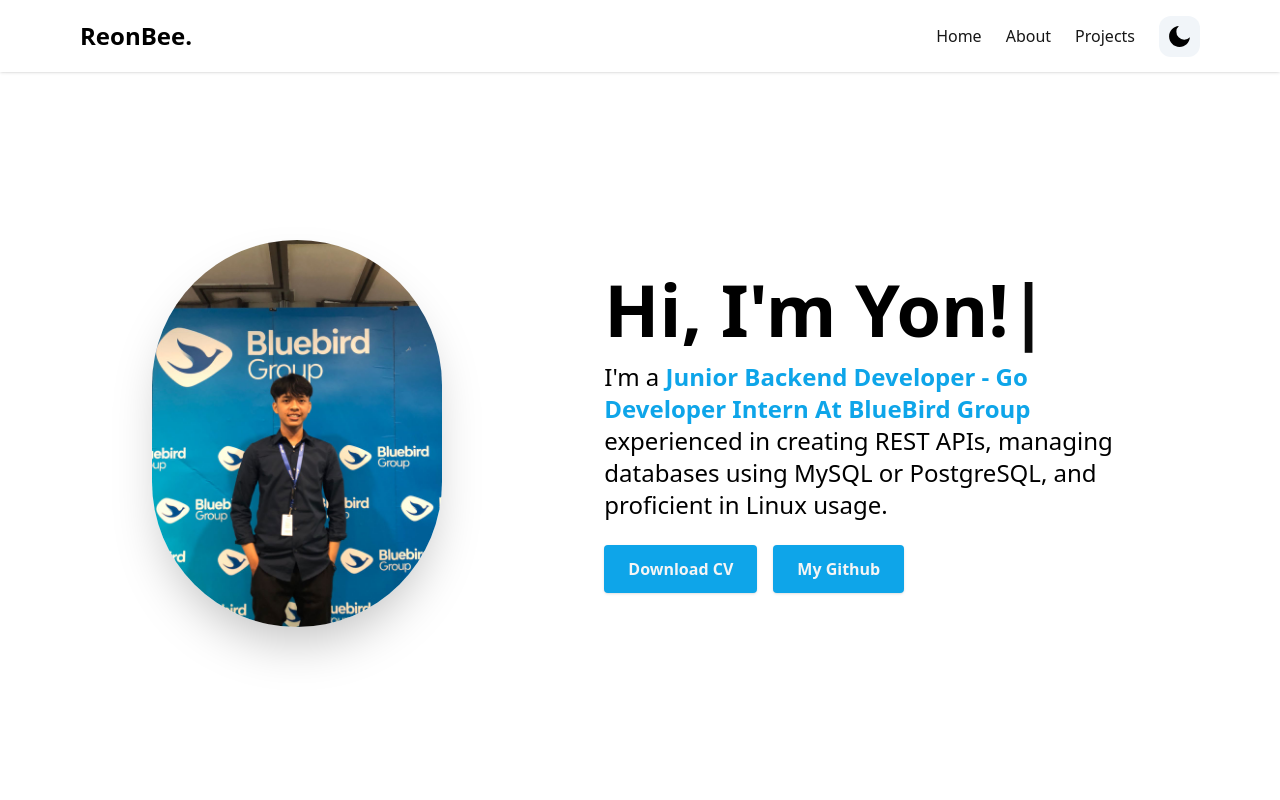
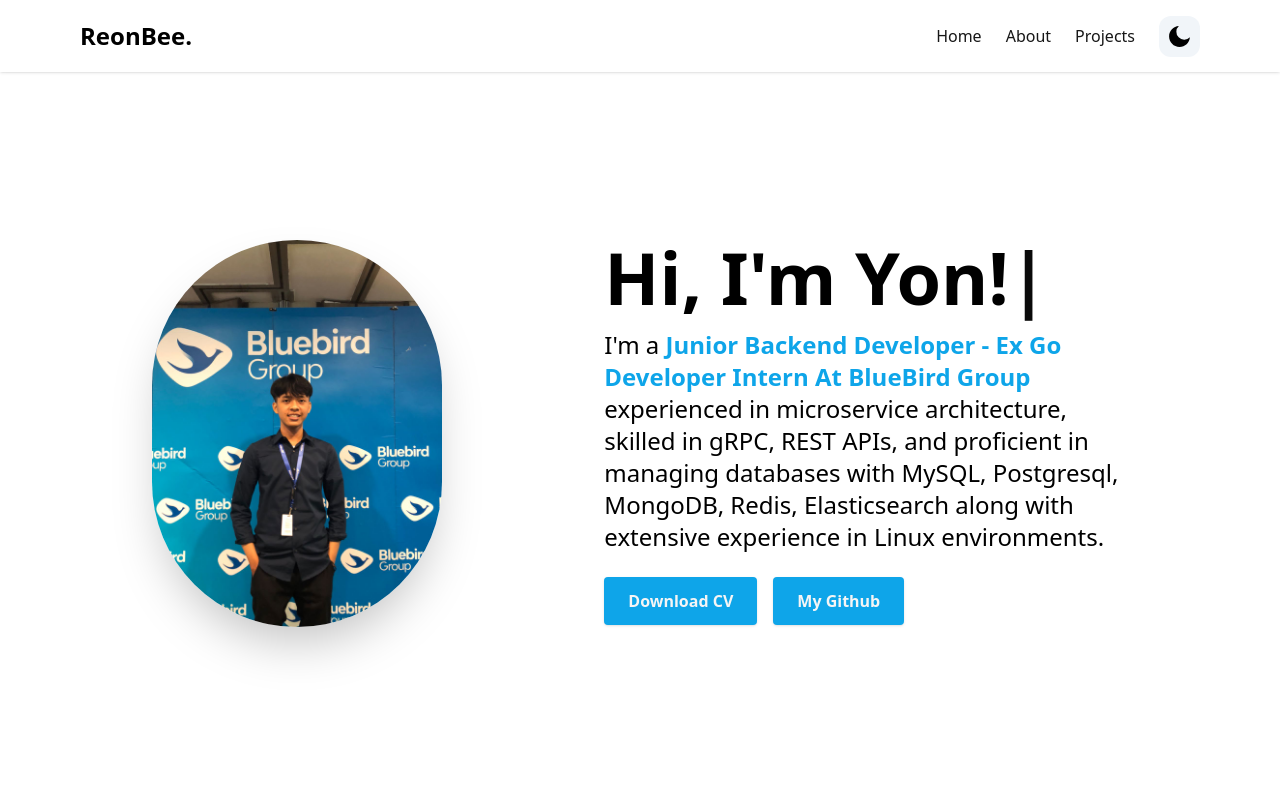
Before and after one commit to RianIhsan/MyWeb, a Next.js app: page / in a window 1280 px wide. Shown: the top 800 px of the page. Built offline with nearby package versions, Linux system fonts and the light colour scheme.

Commit message:
imprv: update cv

```diff
--- a/components/HeroSection.tsx
+++ b/components/HeroSection.tsx
@@ -10,7 +10,7 @@ import 'react-typed/dist/animatedCursor.css';
 
 const HeroSection = () => {
   const handleDownloadCV = () => {
-    window.open("https://drive.google.com/drive/u/1/folders/1aG28azpu4dAQ5xx-JMzmd3lHs1-U-Xhc", "_blank");
+    window.open("https://drive.google.com/file/d/1OYZfbeIdGebebrTNYx11Q3-D98CUC1CB/view?usp=sharing", "_blank");
   };
   const handleGithub = () => {
     window.open("https://github.com/RianIhsan", "_blank");
@@ -39,9 +39,9 @@ const HeroSection = () => {
           <p className="text-lg mt-4 mb-6 md:text-2xl">
             I'm a{" "}
             <span className="font-semibold text-sky-500">
-              Junior Backend Developer - Go Developer Intern At BlueBird Group{" "}
+              Junior Backend Developer - Ex Go Developer Intern At BlueBird Group{" "}
             </span>
-            experienced in creating REST APIs, managing databases using MySQL or PostgreSQL, and proficient in Linux usage.
+            experienced in microservice architecture, skilled in gRPC, REST APIs, and proficient in managing databases with MySQL, Postgresql, MongoDB, Redis, Elasticsearch along with extensive experience in Linux environments.
           </p>
           <button
             className="text-neutral-100 font-semibold px-6 py-3 bg-sky-500 rounded shadow hover:bg-sky-700 mr-4"
--- a/components/SlideUp.tsx
+++ b/components/SlideUp.tsx
@@ -4,7 +4,6 @@ import React, { useEffect, useRef, ReactNode } from "react"
 interface Props {
   offset?: string
   children?: ReactNode
-  // any props that come into the component
 }
 
 export default function SlideUp({ children, offset = "0px" }: Props) {
```
